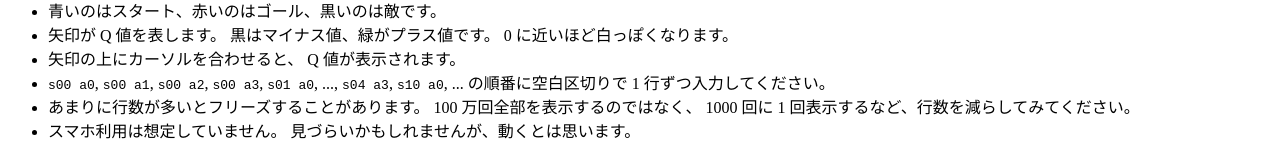
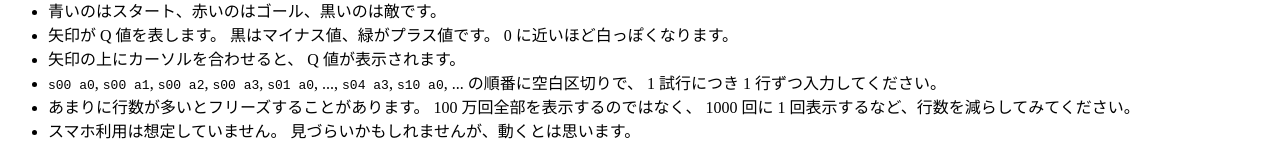
Before and after one commit to a01sa01to/univ-vis, a website built with Vite: page src/q-learning/index.html in a window 1280 px wide. Shown: the part 129-289 px from the top of the page. Built offline with nearby package versions, Linux system fonts and the light colour scheme; a web font is replaced by a local one.

Commit message:
fix: improve clarity in input instructions

```diff
--- a/src/q-learning/index.html
+++ b/src/q-learning/index.html
@@ -19,7 +19,7 @@
       <li>青いのはスタート、赤いのはゴール、黒いのは敵です。</li>
       <li>矢印が Q 値を表します。 黒はマイナス値、緑がプラス値です。 0 に近いほど白っぽくなります。</li>
       <li>矢印の上にカーソルを合わせると、 Q 値が表示されます。</li>
-      <li><code>s00 a0</code>, <code>s00 a1</code>, <code>s00 a2</code>, <code>s00 a3</code>, <code>s01 a0</code>, ..., <code>s04 a3</code>, <code>s10 a0</code>, ... の順番に空白区切りで 1 行ずつ入力してください。</li>
+      <li><code>s00 a0</code>, <code>s00 a1</code>, <code>s00 a2</code>, <code>s00 a3</code>, <code>s01 a0</code>, ..., <code>s04 a3</code>, <code>s10 a0</code>, ... の順番に空白区切りで、 1 試行につき 1 行ずつ入力してください。</li>
       <li>あまりに行数が多いとフリーズすることがあります。 100 万回全部を表示するのではなく、 1000 回に 1 回表示するなど、行数を減らしてみてください。</li>
       <li>スマホ利用は想定していません。 見づらいかもしれませんが、動くとは思います。</li>
     </ul>
```
